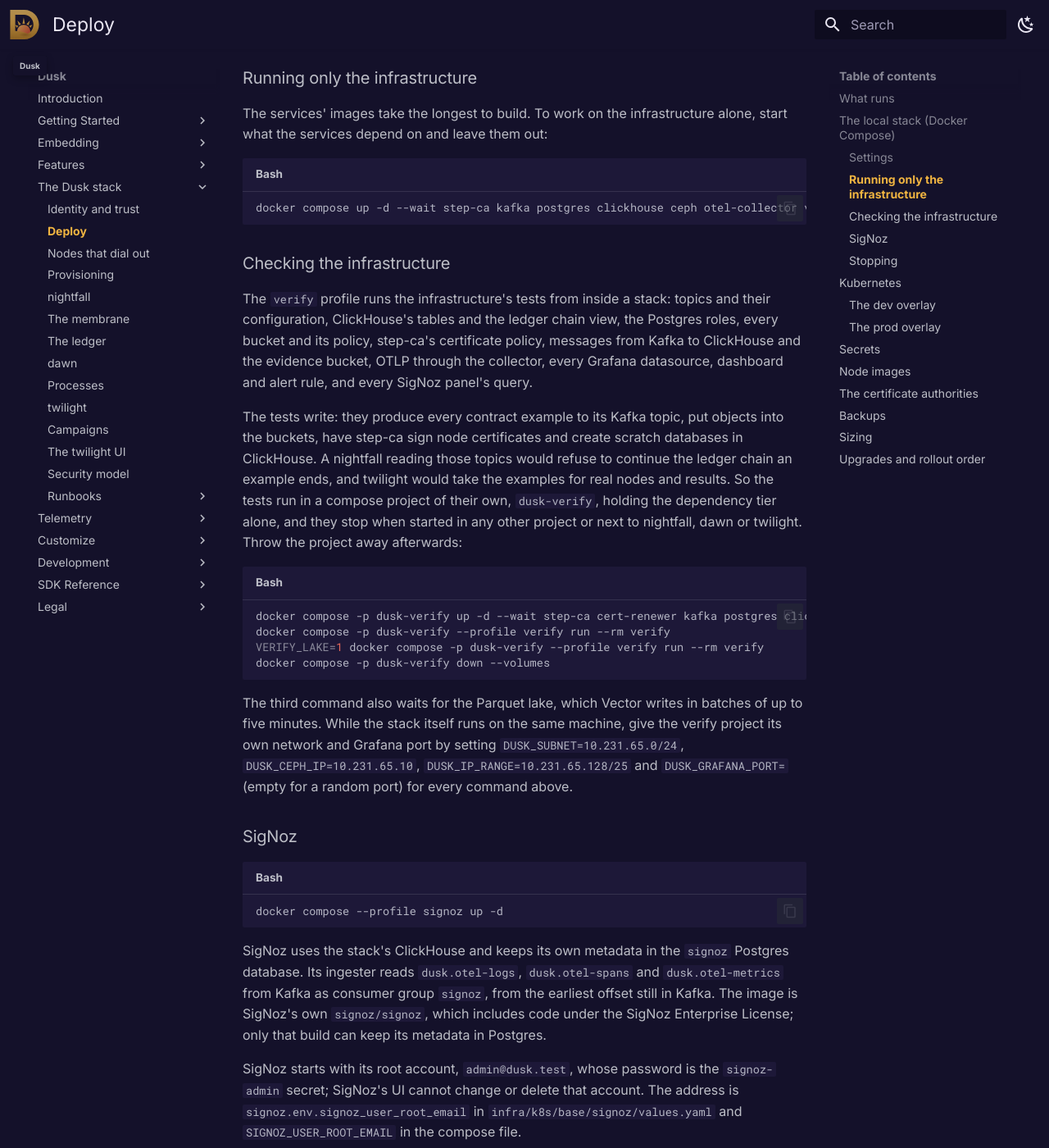
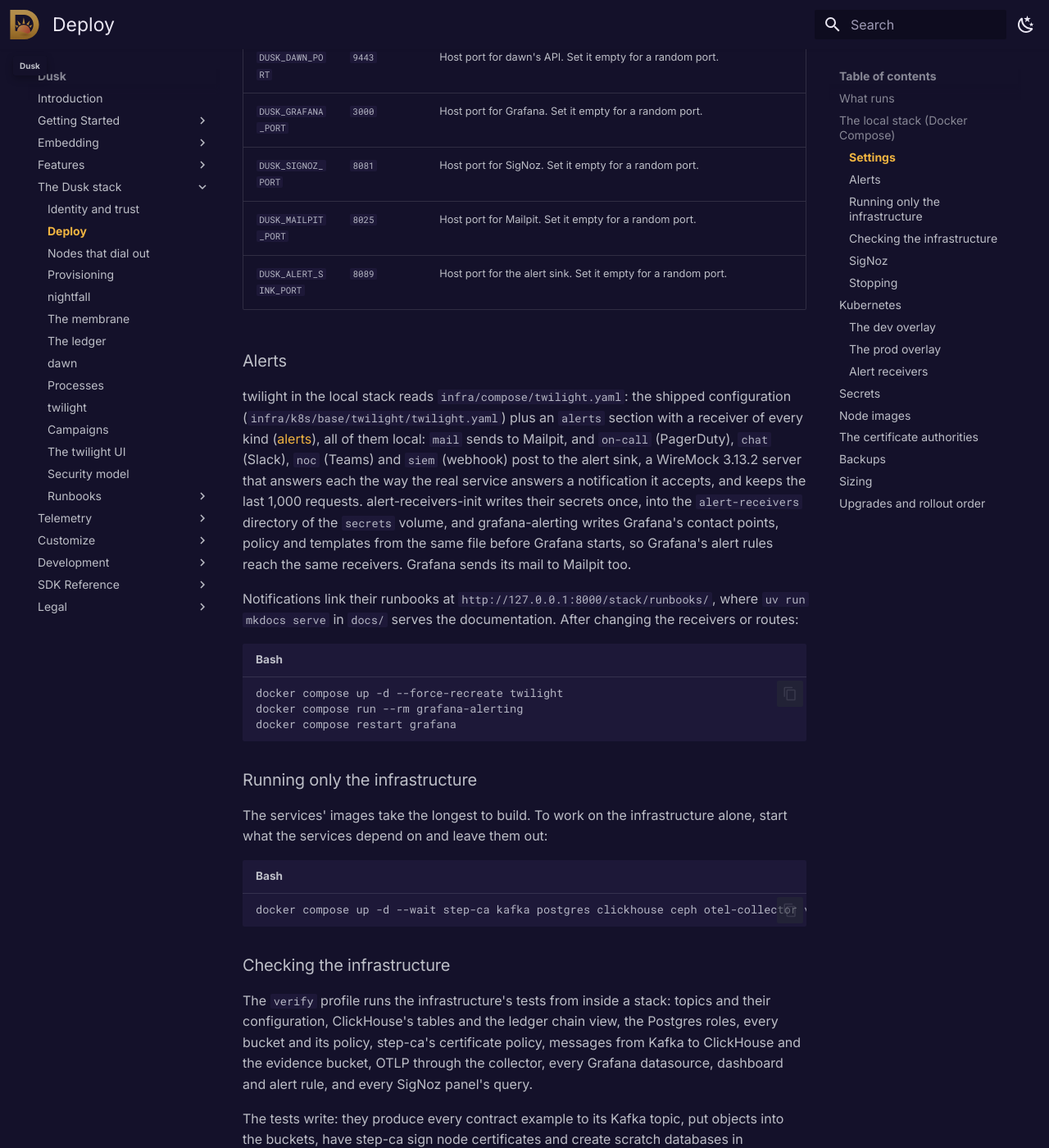
Before and after one commit to tomerze/dusk, an MkDocs documentation site: the page built from docs/docs/stack/deploy.md, in a window 1280 px wide and 1400 px high, scrolled down 5134 px. Shown: the whole window at 82% size. Built offline with MkDocs 1.6.1 and Material for MkDocs 9.7.7, drawn with Linux system fonts in a browser that asks for light colours; comment, search, counter and statistics services are not loaded; some of the changed text lies outside the part shown.

Commit message:
Update docs for alert receivers in the local stack and in Kubernetes
The deploy guide lists Mailpit and the alert sink among the local stack's
UIs and their port settings, explains the local receivers, their secrets
and how to apply a change to them, documents the network policies that let
twilight and Grafana reach receivers, and shows how to give twilight and
Grafana a receiver's secrets in Kubernetes with a kustomize patch.

````diff
--- a/docs/docs/stack/deploy.md
+++ b/docs/docs/stack/deploy.md
@@ -91,6 +91,8 @@
 | twilight | http://127.0.0.1:8080 | `docker compose exec twilight twilight token create --name admin --role admin` prints a token |
 | Grafana | http://127.0.0.1:3000 | user `admin`, password from `docker compose exec grafana cat /run/secrets/grafana-admin/password` |
 | SigNoz | http://127.0.0.1:8081 | user `admin@dusk.test`, password from `docker compose exec signoz cat /run/secrets/signoz-admin/password` (needs the `signoz` profile, below) |
+| Mailpit | http://127.0.0.1:8025 | none: the mail twilight and Grafana send to their email receivers |
+| Alert sink | http://127.0.0.1:8089/__admin/requests | none: the requests twilight and Grafana made to their PagerDuty, Slack, Teams and webhook receivers, newest first |
 
 Nodes outside Docker reach nightfall on 127.0.0.1:8443. They must connect by
 the names on its certificates, `fleet.dusk.test` and `provision.dusk.test`,
@@ -155,6 +157,32 @@
 | `DUSK_DAWN_PORT` | `9443` | Host port for dawn's API. Set it empty for a random port. |
 | `DUSK_GRAFANA_PORT` | `3000` | Host port for Grafana. Set it empty for a random port. |
 | `DUSK_SIGNOZ_PORT` | `8081` | Host port for SigNoz. Set it empty for a random port. |
+| `DUSK_MAILPIT_PORT` | `8025` | Host port for Mailpit. Set it empty for a random port. |
+| `DUSK_ALERT_SINK_PORT` | `8089` | Host port for the alert sink. Set it empty for a random port. |
+
+### Alerts
+
+twilight in the local stack reads `infra/compose/twilight.yaml`: the shipped
+configuration (`infra/k8s/base/twilight/twilight.yaml`) plus an `alerts`
+section with a receiver of every kind ([alerts](twilight.md#alerts)), all of
+them local: `mail` sends to Mailpit, and `on-call` (PagerDuty), `chat` (Slack),
+`noc` (Teams) and `siem` (webhook) post to the alert sink, a WireMock 3.13.2
+server that answers each the way the real service answers a notification it
+accepts, and keeps the last 1,000 requests. alert-receivers-init writes their secrets once, into the
+`alert-receivers` directory of the `secrets` volume, and grafana-alerting writes
+Grafana's contact points, policy and templates from the same file before
+Grafana starts, so Grafana's alert rules reach the same receivers. Grafana
+sends its mail to Mailpit too.
+
+Notifications link their runbooks at `http://127.0.0.1:8000/stack/runbooks/`,
+where `uv run mkdocs serve` in `docs/` serves the documentation. After changing
+the receivers or routes:
+
+```bash
+docker compose up -d --force-recreate twilight
+docker compose run --rm grafana-alerting
+docker compose restart grafana
+```
 
 ### Running only the infrastructure
 
@@ -282,8 +310,12 @@
 8444, nightfall reaches other nightfall pods' 8445, twilight reaches dawn,
 Postgres and Kafka, and so on. Two policies allow more than in-cluster traffic
 and are yours to narrow: `bootstrap` lets the init jobs reach the Kubernetes
-API on TCP 443 and 6443 anywhere, and `twilight-oidc` lets twilight reach public
-addresses on 443 for its OIDC issuer and alert webhook. twilight's, Grafana's
+API on TCP 443 and 6443 anywhere, `twilight-oidc` lets twilight reach public
+addresses on 443 for its OIDC issuer and its alert receivers (PagerDuty, Slack,
+Teams, webhooks), and `twilight-alert-receivers` and `grafana-alert-receivers`
+let twilight and Grafana reach SMTP servers on 25, 465 and 587 anywhere, and
+Grafana public addresses on 443. A webhook receiver on a private address needs a
+policy of its own. twilight's, Grafana's
 and SigNoz's policies accept traffic from the `ingress-nginx` namespace; change
 that selector if your ingress controller runs elsewhere. In the prod overlay,
 dawn's accepts the ingress controller's pods on 8443 too, those that
@@ -463,6 +495,67 @@
 which its per-address limits depend on. On AWS use a Network Load Balancer in
 IP target mode for the same reason.
 
+### Alert receivers
+
+twilight's receivers and routes go in the `alerts` section of its
+configuration ([alerts](twilight.md#alerts)): `infra/k8s/base/twilight/twilight.yaml`,
+or `infra/k8s/overlays/prod/dusk/configuration/twilight.yaml` in prod. Grafana's
+init container `alerting-provisioning` runs `twilight grafana-alerting` on the
+same ConfigMap before Grafana starts, so Grafana's rules reach the same
+receivers. Put the receivers' secrets in a Secret and mount it at the same path
+in twilight and in Grafana:
+
+```bash
+kubectl -n dusk create secret generic alert-receivers \
+  --from-file=pagerduty-routing-key=./pagerduty-routing-key \
+  --from-file=webhook-secret=./webhook-secret
+```
+
+```yaml title="alert-receivers.yaml, next to your overlay's kustomization.yaml"
+apiVersion: apps/v1
+kind: Deployment
+metadata:
+  name: twilight
+spec:
+  template:
+    spec:
+      containers:
+        - name: twilight
+          volumeMounts:
+            - name: alert-receivers
+              mountPath: /run/secrets/alert-receivers
+              readOnly: true
+      volumes:
+        - name: alert-receivers
+          secret:
+            secretName: alert-receivers
+            defaultMode: 0440
+---
+apiVersion: apps/v1
+kind: Deployment
+metadata:
+  name: grafana
+spec:
+  template:
+    spec:
+      containers:
+        - name: grafana
+          volumeMounts:
+            - name: alert-receivers
+              mountPath: /run/secrets/alert-receivers
+              readOnly: true
+      volumes:
+        - name: alert-receivers
+          secret:
+            secretName: alert-receivers
+            defaultMode: 0440
+```
+
+and list it under `patches:` in that `kustomization.yaml` (`- path:
+alert-receivers.yaml`). For an email receiver, also give the `grafana`
+container the `GF_SMTP_*` variables of the same server. The network policies
+above let both reach SMTP servers and public HTTPS addresses.
+
 ## Secrets
 
 The secrets-init job (compose: the `secrets-init` service) generates every
@@ -485,6 +578,11 @@
 | `clickhouse-admin`, `clickhouse-vector`, `clickhouse-grafana`, `clickhouse-signoz` | `password` | ClickHouse; the schema job, Vector, Grafana, SigNoz |
 | `grafana-admin` | `password` | Grafana |
 | `signoz-admin` | `password`, the password of SigNoz's root account | SigNoz, signoz-dashboards |
+
+In compose, alert-receivers-init also writes `alert-receivers` once:
+`pagerduty-routing-key`, `slack-webhook-url`, `teams-webhook-url` and
+`webhook-secret`, the secrets of the local receivers, which twilight and Grafana
+read at `/run/secrets/alert-receivers`.
 
 pki-init adds, in Kubernetes:
 
````
